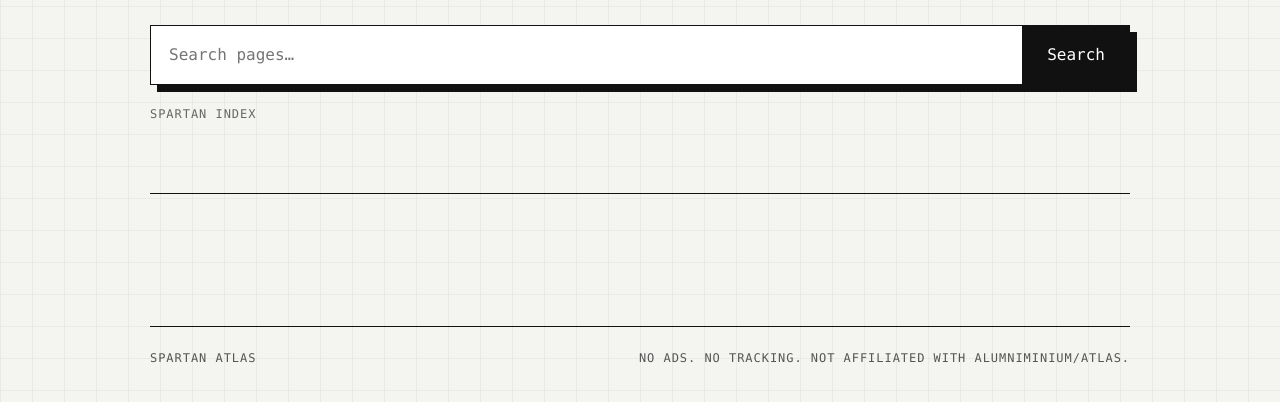
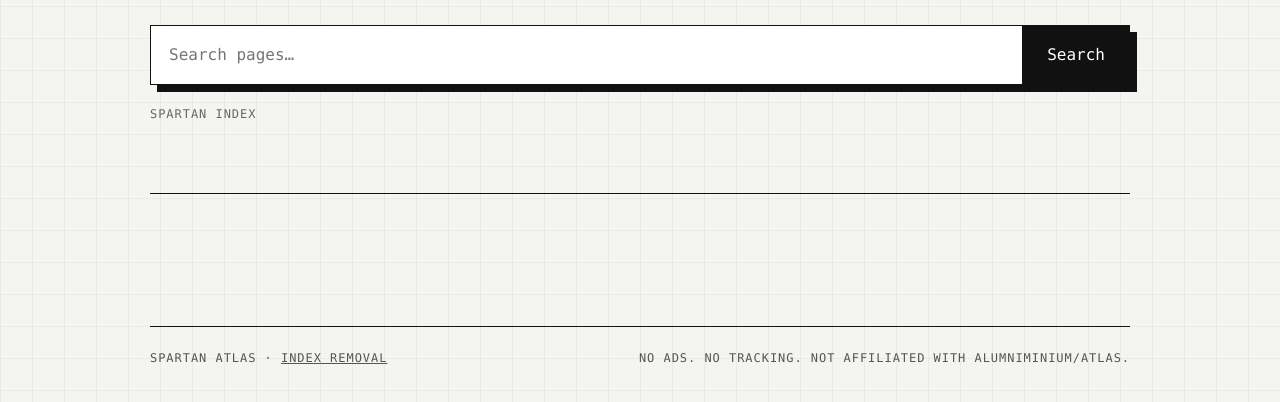
Before and after one commit to 22552/Spartan-Search, a plain HTML site: page pages/index.html in a window 1280 px wide. Shown: the part 442-844 px from the top of the page. Drawn offline with Linux system fonts and the light colour scheme; no server answers.

Commit message:
Link index removal page from Atlas

```diff
--- a/pages/index.html
+++ b/pages/index.html
@@ -31,7 +31,7 @@
   </main>
 
   <footer>
-    <span>Spartan Atlas</span>
+    <span>Spartan Atlas · <a href="./remove.html">Index removal</a></span>
     <span>No ads. No tracking. Not affiliated with Alumniminium/atlas.</span>
   </footer>
 
```
